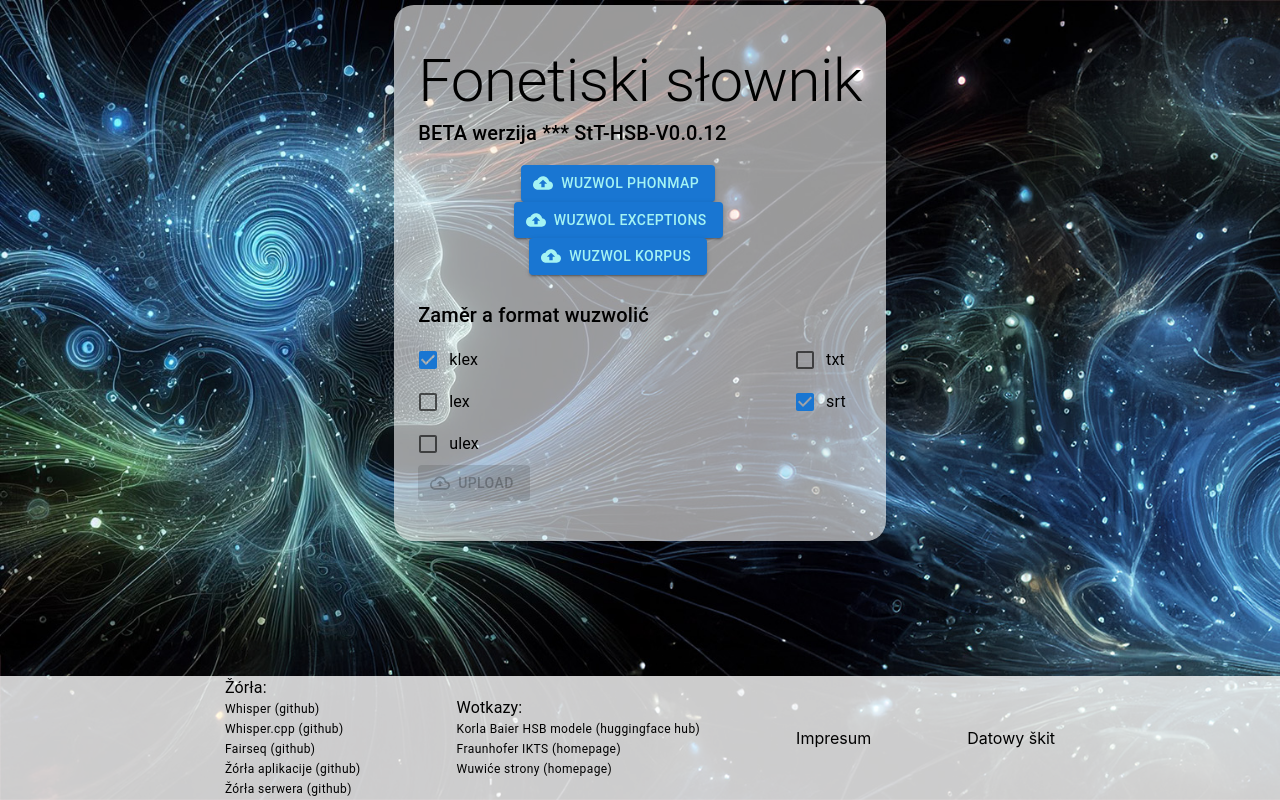
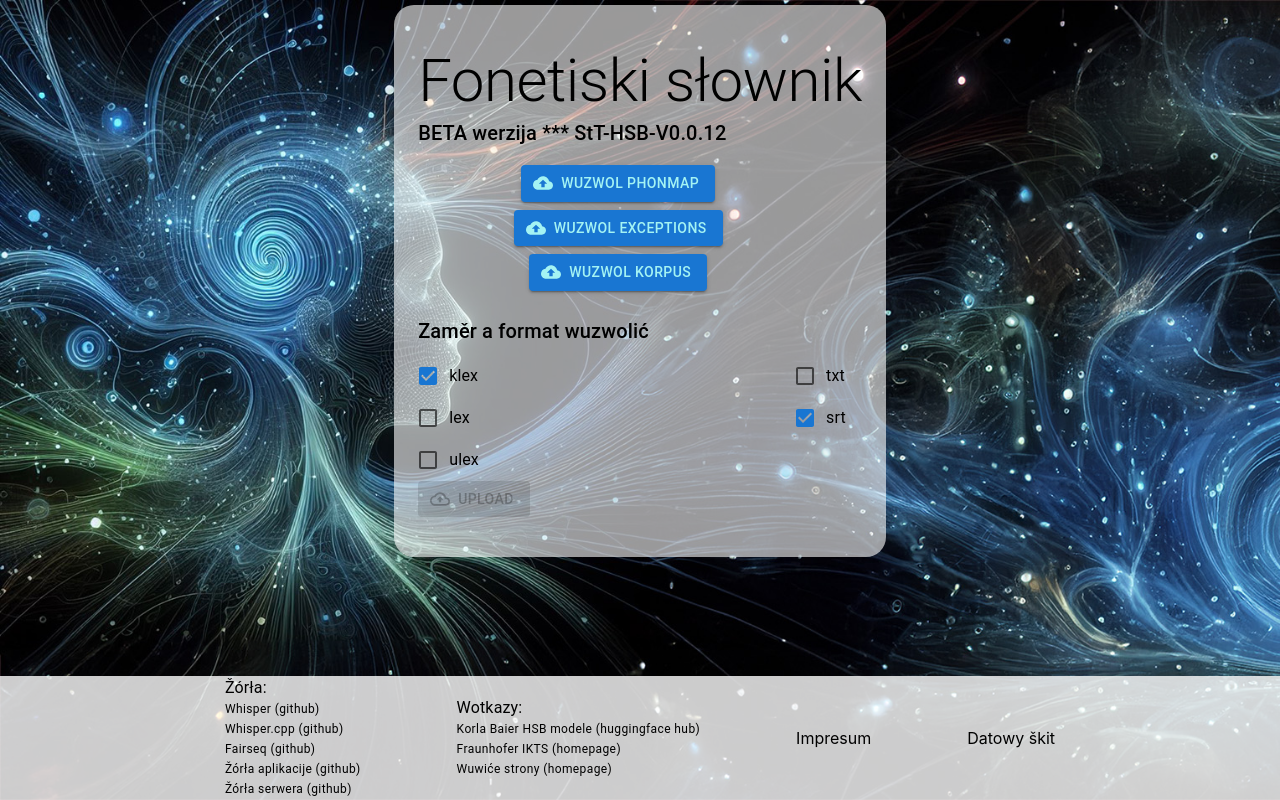
Before and after one commit to fscholze/uploader-recny-model, a React (Create React App) app: page /slownik in a window 1280 px wide. Built offline with nearby package versions, Linux system fonts and the light colour scheme.

Commit message:
Add some padding

```diff
--- a/src/features/slownik/components/upload-section.tsx
+++ b/src/features/slownik/components/upload-section.tsx
@@ -1,5 +1,6 @@
 import { FC } from 'react'
 import { FileUploader } from '../../../components/file-uploader'
+import { Stack } from '@mui/material'
 
 export const UploadSection: FC<{
   isLoading: boolean
@@ -11,7 +12,7 @@ export const UploadSection: FC<{
   setFile: (type: SlownikFiles, file: File) => void
 }> = ({ isLoading, files, setFile }) => {
   return (
-    <>
+    <Stack spacing={1}>
       <FileUploader
         title='Wuzwol phonmap'
         file={files.phonmap}
@@ -33,6 +34,6 @@ export const UploadSection: FC<{
         isDisabled={isLoading}
         onSetFile={(file) => setFile('korpus', file)}
       />
-    </>
+    </Stack>
   )
 }
```
